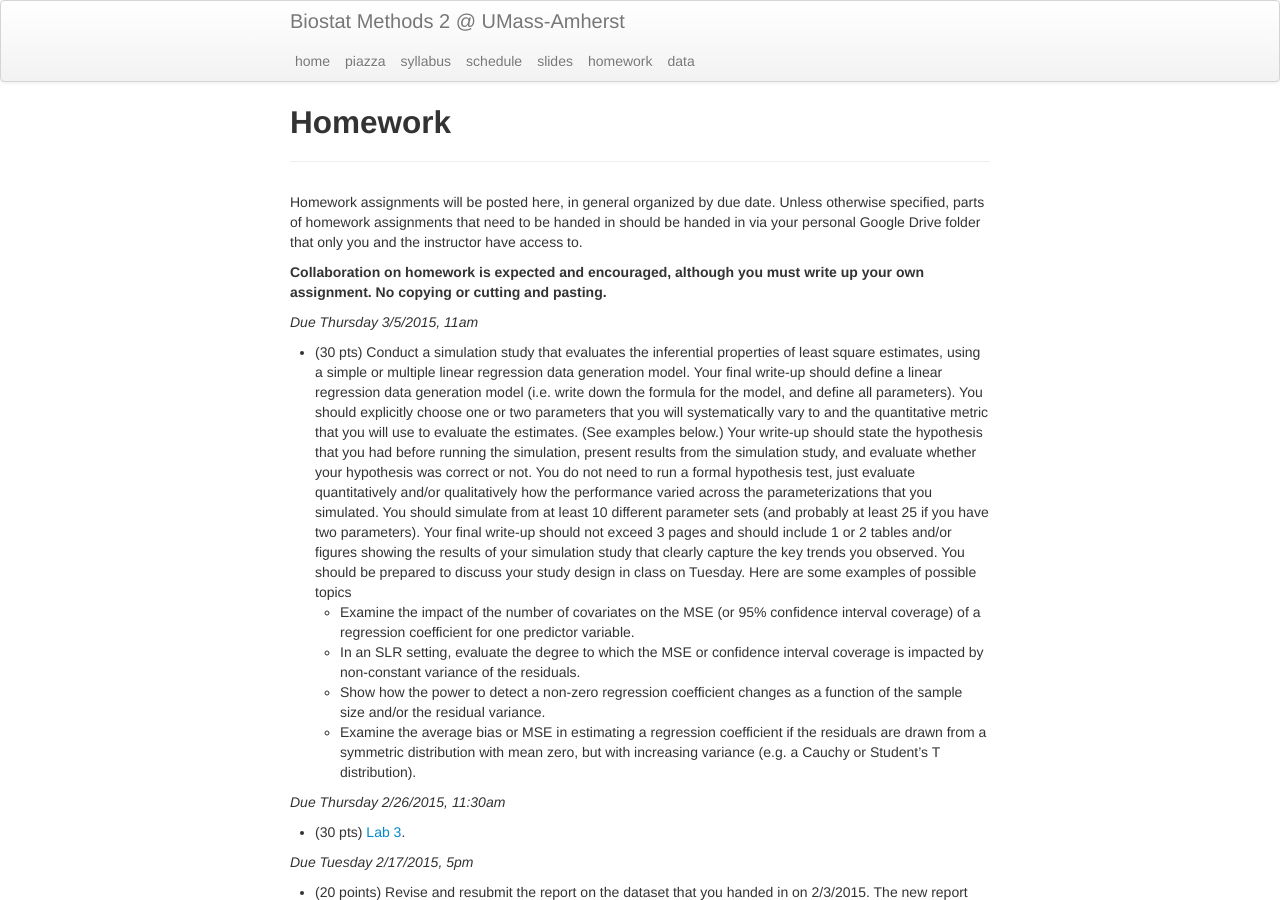
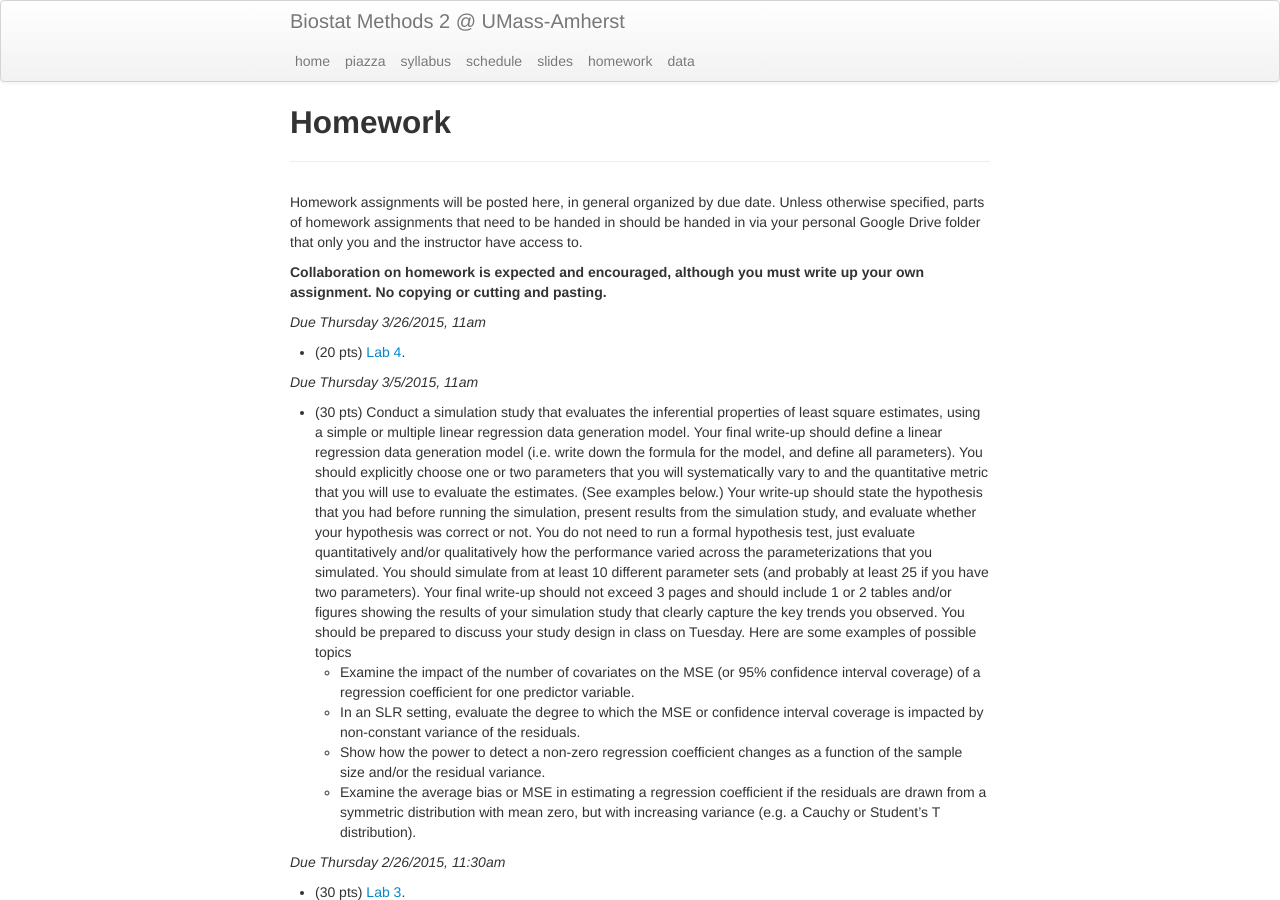
Before and after one commit to nickreich/stat-modeling-2015, a Jekyll site: the page built from pages/homework.md, in a window 1280 px wide and 900 px high. Built offline with Jekyll 4.4.1, drawn with Linux system fonts in a browser that asks for light colours.

Commit message:
hw page update.

```diff
--- a/pages/homework.md
+++ b/pages/homework.md
@@ -7,6 +7,10 @@ tagline:
 Homework assignments will be posted here, in general organized by due date. Unless otherwise specified, parts of homework assignments that need to be handed in should be handed in via your personal Google Drive folder that only you and the instructor have access to.
 
 **Collaboration on homework is expected and encouraged, although you must write up your own assignment. No copying or cutting and pasting.**
+
+_Due Thursday 3/26/2015, 11am_
+
+* (20 pts) [Lab 4](../assets/labs/lab4-mlr-diagnostics.pdf).
 
 _Due Thursday 3/5/2015, 11am_
 
```
